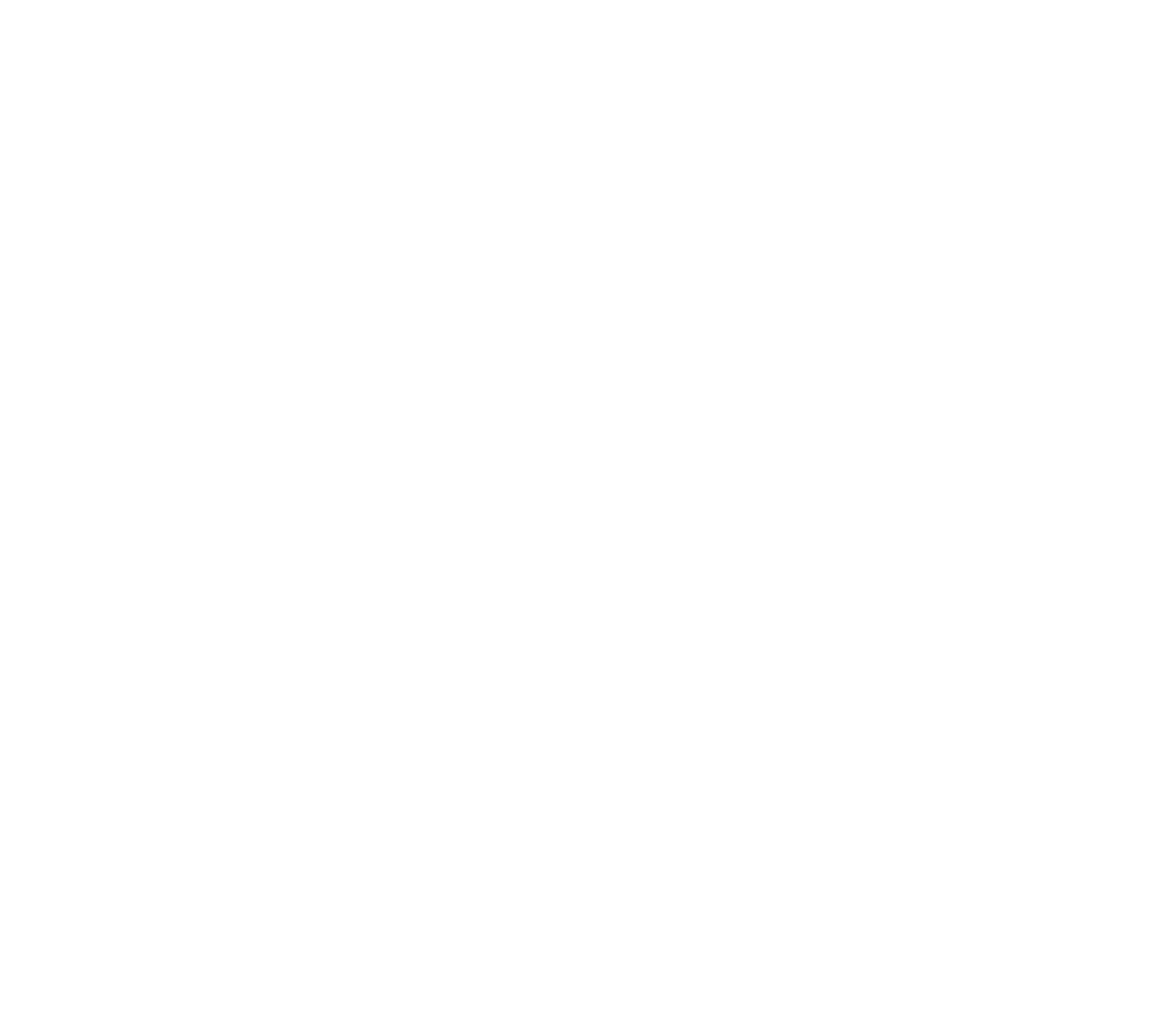
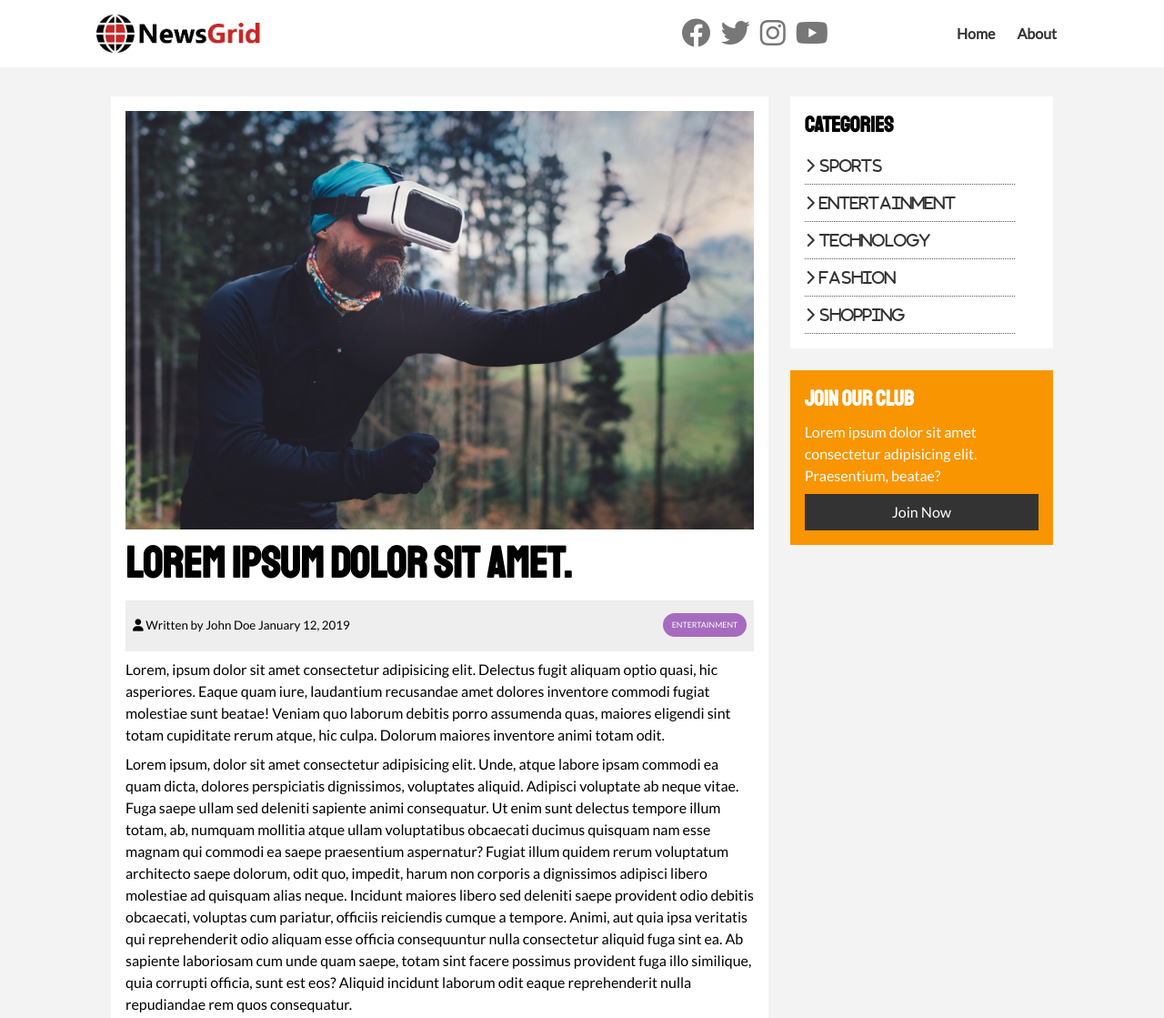
Before and after one commit to cmlooff/css_grid_news_website, a plain HTML site: page article.html in a window 1280 px wide. Shown: the top 1119 px of the page at 91% size. Before the commit the page ends 800 px from the top, so only its background shows below. Drawn offline with Linux system fonts and the light colour scheme.

Commit message:
Populate article page

```diff
--- a/article.html
+++ b/article.html
@@ -0,0 +1,113 @@
+<!DOCTYPE html>
+<html lang="en">
+<head>
+  <meta charset="UTF-8">
+  <meta http-equiv="X-UA-Compatible" content="IE=edge">
+  <meta name="viewport" content="width=device-width, initial-scale=1.0">
+  <link rel="stylesheet" href="https://cdnjs.cloudflare.com/ajax/libs/font-awesome/6.1.2/css/all.min.css" integrity="sha512-1sCRPdkRXhBV2PBLUdRb4tMg1w2YPf37qatUFeS7zlBy7jJI8Lf4VHwWfZZfpXtYSLy85pkm9GaYVYMfw5BC1A==" crossorigin="anonymous" referrerpolicy="no-referrer" />
+  <link href="https://fonts.googleapis.com/css2?family=Lato:wght@300;400&family=Staatliches&display=swap" rel="stylesheet">
+
+  <link rel="stylesheet" href="css/style.css">
+  <!--* Creating media query directing to mobile.css for smaller screens -->
+  <link rel="stylesheet" media="screen and (max-width: 768px)" href="css/mobile.css">
+  <link rel="shortcut icon" type="image/x-icon" href="favicon.ico">
+
+  <title>News Grid | Latest News</title>
+</head>
+<body>
+
+  <!-- Navbar -->
+  <nav id="main-nav">
+    <!--* Add container to contain the max-width we will set -->
+    <div class="container">
+      <img src="img/logo.png" alt="NewsGrid" class="logo">
+      <div class="social">
+        <!--* Because of clickable link -> _blank to open in new tab -->
+        <a href="http://twitter.com" target="_blank"><i class="fab fa-facebook fa-2x"></i></a>
+        <a href="http://twitter.com" target="_blank"><i class="fab fa-twitter fa-2x"></i></a>
+        <a href="http://twitter.com" target="_blank"><i class="fab fa-instagram fa-2x"></i></a>
+        <a href="http://twitter.com" target="_blank"><i class="fab fa-youtube fa-2x"></i></a>
+      </div>
+      <ul>
+        <li><a href="index.html">Home</a></li>
+        <li><a href="about.html">About</a></li>
+      </ul>
+    </div>
+  </nav>
+
+  <section id="article">
+    <div class="container">
+      <div class="page-container">
+        <article class="card">
+          <img src="img/articles/ent1.jpg" alt="">
+          <h1 class="l-heading">Lorem ipsum dolor sit amet.</h1>
+          <!-- Meta Data -->
+          <div class="meta">
+            <small>
+              <i class="fas fa-user"></i> Written by John Doe January 12, 2019
+            </small>
+            <div class="category category-ent">Entertainment</div>
+          </div>
+
+          <p>Lorem, ipsum dolor sit amet consectetur adipisicing elit. Delectus fugit aliquam optio quasi, hic asperiores. Eaque quam iure, laudantium recusandae amet dolores inventore commodi fugiat molestiae sunt beatae! Veniam quo laborum debitis porro assumenda quas, maiores eligendi sint totam cupiditate rerum atque, hic culpa. Dolorum maiores inventore animi totam odit.</p>
+          <p>Lorem ipsum, dolor sit amet consectetur adipisicing elit. Unde, atque labore ipsam commodi ea quam dicta, dolores perspiciatis dignissimos, voluptates aliquid. Adipisci voluptate ab neque vitae. Fuga saepe ullam sed deleniti sapiente animi consequatur. Ut enim sunt delectus tempore illum totam, ab, numquam mollitia atque ullam voluptatibus obcaecati ducimus quisquam nam esse magnam qui commodi ea saepe praesentium aspernatur? Fugiat illum quidem rerum voluptatum architecto saepe dolorum, odit quo, impedit, harum non corporis a dignissimos adipisci libero molestiae ad quisquam alias neque. Incidunt maiores libero sed deleniti saepe provident odio debitis obcaecati, voluptas cum pariatur, officiis reiciendis cumque a tempore. Animi, aut quia ipsa veritatis qui reprehenderit odio aliquam esse officia consequuntur nulla consectetur aliquid fuga sint ea. Ab sapiente laboriosam cum unde quam saepe, totam sint facere possimus provident fuga illo similique, quia corrupti officia, sunt est eos? Aliquid incidunt laborum odit eaque reprehenderit nulla repudiandae rem quos consequatur.</p>
+        </article>
+
+        <aside id="categories" class="card">
+          <h2>Categories</h2>
+          <ul class="list">
+            <li><a href="#"><i class="fas fa-chevron-right"> Sports</i></a></li>
+            <li><a href="#"><i class="fas fa-chevron-right"> Entertainment</i></a></li>
+            <li><a href="#"><i class="fas fa-chevron-right"> Technology</i></a></li>
+            <li><a href="#"><i class="fas fa-chevron-right"> Fashion</i></a></li>
+            <li><a href="#"><i class="fas fa-chevron-right"> Shopping</i></a></li>
+          </ul>
+        </aside>
+
+        <aside class="card bg-secondary">
+          <h2>Join Our Club</h2>
+          <p>Lorem ipsum dolor sit amet consectetur adipisicing elit. Praesentium, beatae?</p>
+          <a href="#" class="btn btn-dark btn-block">Join Now</a>
+        </aside>
+      </div>
+    </div>
+  </section>
+
+  <!-- Footer -->
+  <footer id="main-footer" class="py-2">
+    <div class="container footer-container">
+      <div>
+        <img src="img/logo_light.png" alt="NewsGrid">
+        <p>Lorem ipsum dolor sit amet consectetur adipisicing elit. Fugit, vero? Labore soluta distinctio ea recusandae ut qui iure, at ipsa!</p>
+      </div>
+      <div>
+        <h3>Email Newsletter</h3>
+        <p>Lorem ipsum dolor sit amet consectetur adipisicing elit.</p>
+        <form>
+          <input type="email" placeholder="Enter Email...">
+          <input type="submit" value="Subscribe" class="btn btn-primary">
+        </form>
+      </div>
+      <div>
+        <h3>Site Links</h3>
+        <ul class="list">
+          <li><a href="#">Help & Support</a></li>
+          <li><a href="#">Privacy Policy</a></li>
+          <li><a href="#">About Us</a></li>
+          <li><a href="#">Contact</a></li>
+        </ul>
+      </div>
+      <div>
+        <h2>Join our club</h2>
+        <p>Lorem ipsum dolor sit amet consectetur adipisicing elit. Enim, nisi?</p>
+        <a href="#" class="btn btn-secondary">Join Now</a>
+      </div>
+      <div>
+        <p>
+          Copyright &copy; 2019, All Rights Reserved
+        </p>
+      </div>
+    </div>
+  </footer>
+</body>
+</html>
--- a/css/style.css
+++ b/css/style.css
@@ -112,6 +112,10 @@ h6 {
   padding: 3rem;
 }
 
+.l-heading {
+  font-size: 3rem;
+}
+
 .list li {
   padding: .5rem 0;
   border-bottom: #555 dotted 1px;
@@ -122,7 +126,6 @@ h6 {
   color: var(--primary-color) !important;
 }
 
-/* Utility */
 .container {
   max-width: var(--max-width);
   margin: auto;
@@ -182,21 +185,6 @@ h6 {
   display: block;
   width: 100%;
   text-align: center;
-}
-
-/* ----------- About Page ----------- */
-/** Inner page grid container  */
-.page-container {
-  display: grid;
-  grid-template-columns: 5fr 2fr;
-  margin: 2rem 0;
-  gap: 1.5rem;
-}
-
-.page-container>*:first-child {
-  grid-row: 1 / span 3;
-  /*? Article is being span down for 3 rows */
-  /*? This puts the aside into 1 grid row height */
 }
 
 /* -----------Navigation----------- */
@@ -351,3 +339,31 @@ h6 {
 #main-footer .footer-container input[type='submit'] {
   width: 90%;
 }
+
+/* ----------- About Page ----------- */
+/** Inner page grid container  */
+.page-container {
+  display: grid;
+  grid-template-columns: 5fr 2fr;
+  margin: 2rem 0;
+  gap: 1.5rem;
+}
+
+.page-container>*:first-child {
+  grid-row: 1 / span 3;
+  /*? Article is being span down for 3 rows */
+  /*? This puts the aside into 1 grid row height */
+}
+
+/* ----------- Article Page ----------- */
+#article .meta {
+  display: flex;
+  justify-content: space-between;
+  align-items: center;
+  background: #eee;
+  padding: 0.5rem;
+}
+
+#article .meta .category {
+  margin-top: 0.4rem;
+}
```
